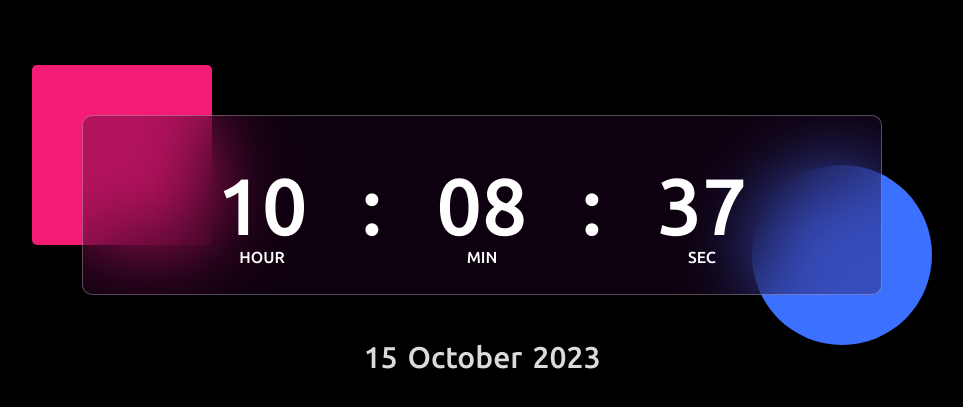
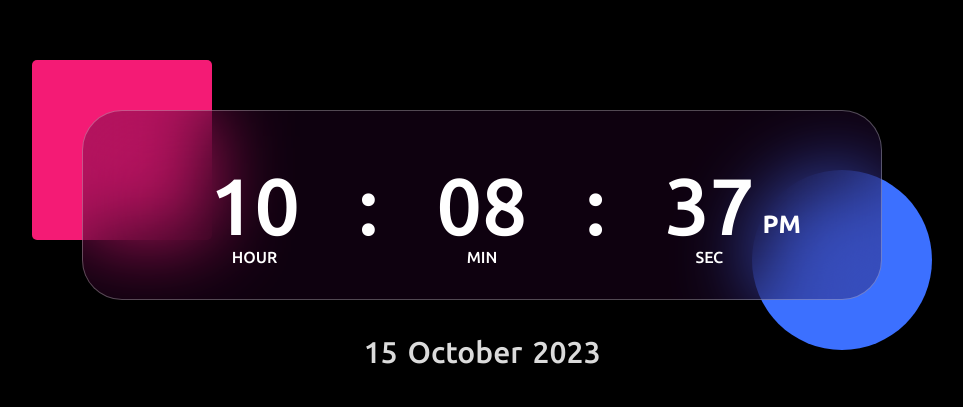
Before and after one commit to tanvir35web/Digital-Clock, a plain HTML site: page index.html in a window 1280 px wide. Shown: the part 195-602 px from the top of the page, without its empty margins (158-1121 px from the left). Drawn offline with Linux system fonts and the light colour scheme.

Commit message:
added-12hr-format-with-AM-or-PM

```diff
--- a/app.js
+++ b/app.js
@@ -4,6 +4,7 @@ let sec = document.getElementById("sec");
 let date = document.getElementById("date");
 let month = document.getElementById("month");
 let year = document.getElementById("year");
+let ampm = document.getElementById("ampm");
 
 setInterval(() => {
     let currentTime = new Date();
@@ -12,7 +13,9 @@ setInterval(() => {
 
     const monthName = currentTime.toLocaleString('default', {month: 'long'});
 
-    hr.innerHTML = (currentTime.getHours() < 10 ? "0" : "") + currentTime.getHours();
+    ampm.innerHTML = currentTime.getHours >= 12 ? "AM" : "PM"
+
+    hr.innerHTML = ((currentTime.getHours() % 12) < 10 ? "0" : "") + (currentTime.getHours() % 12);
     min.innerHTML = (currentTime.getMinutes() < 10 ? "0" : "") + currentTime.getMinutes();
     sec.innerHTML = (currentTime.getSeconds() < 10 ? "0" : "") + currentTime.getSeconds();
 
--- a/index.html
+++ b/index.html
@@ -11,11 +11,15 @@
     <div class="hero">
         <div class="container">
             <div class="clock">
-                <span id="hr">00</span>
+                <div class="wrapper">
+                    <span id="hr">00</span>
                 <span>:</span>
                 <span id="min">00</span>
                 <span>:</span>
                 <span id="sec">00</span>
+
+                <p id="ampm">AM-PM</p>
+                </div>
 
 
             </div>
--- a/style.css
+++ b/style.css
@@ -17,7 +17,7 @@
 
 .container{
     width: 800px;
-    height: 180px;
+    height: 190px;
     position: absolute;
     top: 50%;
     left: 50%;
@@ -28,12 +28,18 @@
     width: 100%;
     height: 100%;
     background: rgba(46, 6, 49, 0.32);
-    border-radius: 10px;
+    border-radius: 40px;
     display: flex;
     align-items: center;
     justify-content: center;
     backdrop-filter: blur(40px);
     border: 1px solid #ffffff48;
+
+}
+
+.wrapper{
+    align-items: center;
+    justify-content: center;
 
 }
 
@@ -104,3 +110,12 @@
 .dm span {
     margin: 5px;
 }
+
+#ampm {
+    color: #ffffff;
+    font-size: 25px;
+    font-weight: 700;
+    position: absolute;
+    bottom: 60px;
+    right: 80px;
+}
```
